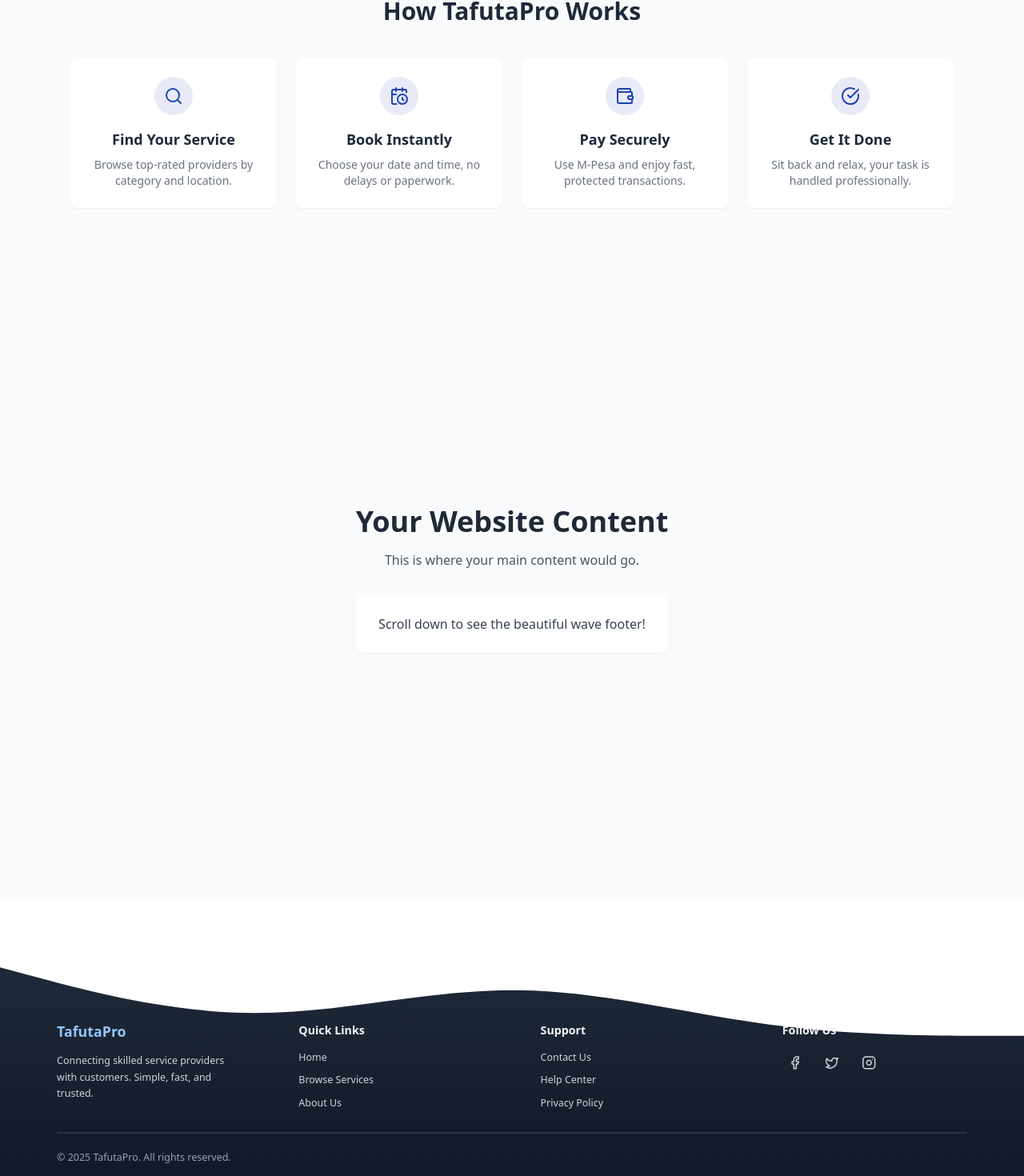
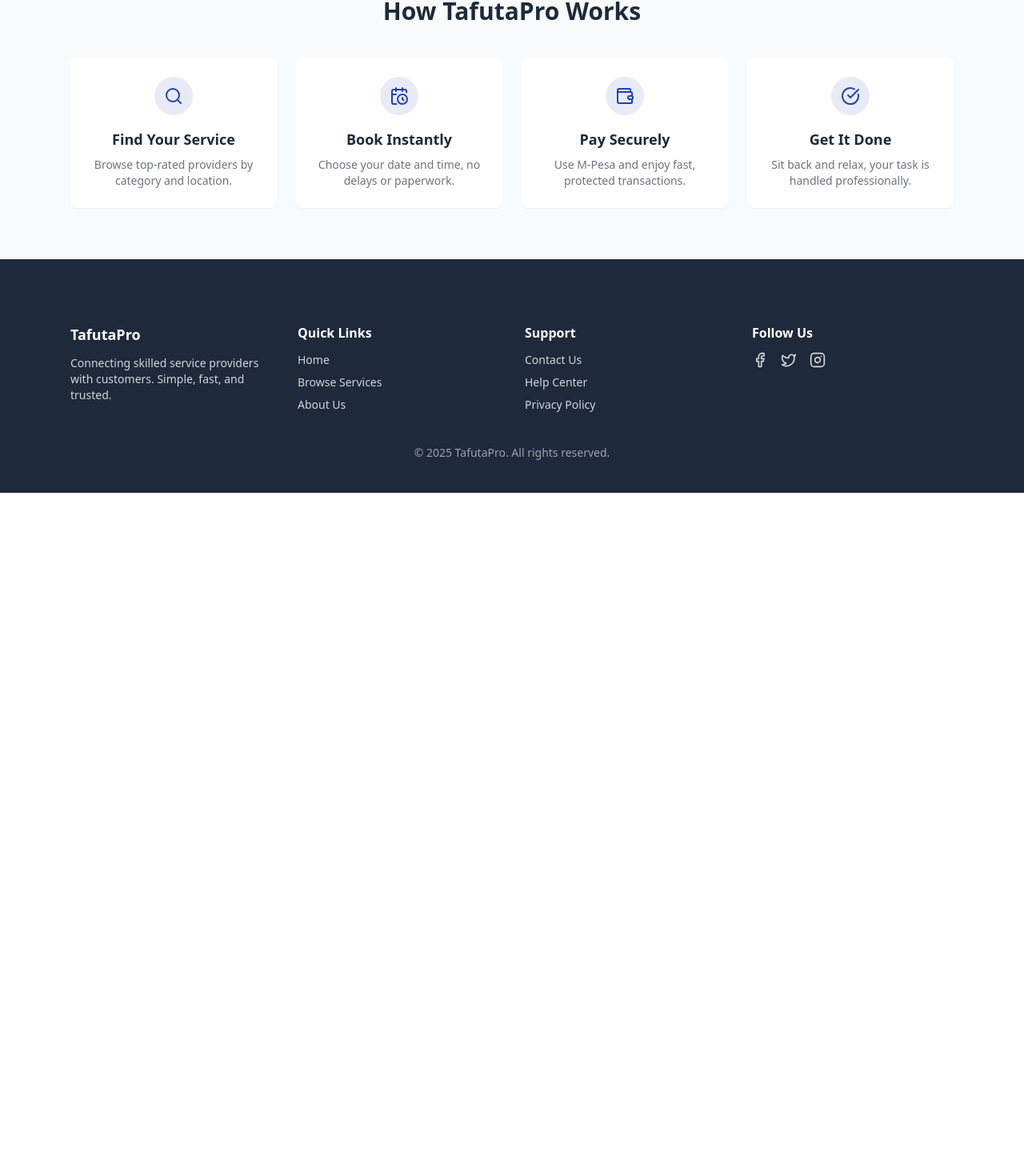
Before and after one commit to jo-oseeph/TafutaPro, a React (Create React App) app: page / in a window 1280 px wide. Shown: the part 788-2258 px from the top of the page at 80% size. After the commit the page ends 1404 px from the top, so only its background shows below. Built offline with nearby package versions, Linux system fonts and the light colour scheme.

Commit message:
footer redesigned

```diff
--- a/src/components/Footer.jsx
+++ b/src/components/Footer.jsx
@@ -1,147 +1,49 @@
 import { Facebook, Twitter, Instagram } from "lucide-react";
+import { Link } from "react-router-dom";
 
 export default function Footer() {
   return (
-    <div className="relative">
-      {/* Main content area to show the footer in context */}
-      <div className="min-h-screen bg-gray-50 flex items-center justify-center">
-        <div className="text-center p-8">
-          <h1 className="text-4xl font-bold text-gray-800 mb-4">Your Website Content</h1>
-          <p className="text-gray-600 mb-8">This is where your main content would go.</p>
-          <div className="bg-white p-6 rounded-lg shadow-sm">
-            <p className="text-gray-700">Scroll down to see the beautiful wave footer!</p>
+    <footer className="relative bg-heading text-white pt-20 pb-10">
+
+      <div className="max-w-6xl mx-auto px-6 grid gap-8 sm:grid-cols-2 md:grid-cols-4">
+        <div>
+          <h3 className="text-lg font-bold mb-3">TafutaPro</h3>
+          <p className="text-sm text-gray-300">
+            Connecting skilled service providers with customers. Simple, fast, and trusted.
+          </p>
+        </div>
+
+        <div>
+          <h4 className="text-base font-semibold mb-3">Quick Links</h4>
+          <ul className="space-y-2 text-sm text-gray-300">
+            <li><Link to="/">Home</Link></li>
+            <li><Link to="/services">Browse Services</Link></li>
+            <li><Link to="/about">About Us</Link></li>
+          </ul>
+        </div>
+
+        <div>
+          <h4 className="text-base font-semibold mb-3">Support</h4>
+          <ul className="space-y-2 text-sm text-gray-300">
+            <li><Link to="/contact">Contact Us</Link></li>
+            <li><Link to="#">Help Center</Link></li>
+            <li><Link to="#">Privacy Policy</Link></li>
+          </ul>
+        </div>
+
+        <div>
+          <h4 className="text-base font-semibold mb-3">Follow Us</h4>
+          <div className="flex gap-4 text-gray-300">
+            <a href="#c"><Facebook className="w-5 h-5 hover:text-white" /></a>
+            <a href="#c"><Twitter className="w-5 h-5 hover:text-white" /></a>
+            <a href="#c"><Instagram className="w-5 h-5 hover:text-white" /></a>
           </div>
         </div>
       </div>
 
-      {/* Footer with integrated wave background */}
-      <footer className="relative">
-        {/* Wave SVG Background */}
-        <svg
-          className="w-full h-auto"
-          viewBox="0 0 1440 400"
-          fill="none"
-          xmlns="http://www.w3.org/2000/svg"
-          preserveAspectRatio="none"
-        >
-          {/* Gradient Definition */}
-          <defs>
-            <linearGradient id="waveGradient" x1="0%" y1="0%" x2="0%" y2="100%">
-              <stop offset="0%" stopColor="#1f2937" />
-              <stop offset="100%" stopColor="#111827" />
-            </linearGradient>
-          </defs>
-
-          {/* Wave Path */}
-          <path
-            d="M0,96L60,112C120,128,240,160,360,160C480,160,600,128,720,128C840,128,960,160,1080,176C1200,192,1320,192,1380,192L1440,192V400H1380C1320,400,1200,400,1080,400C960,400,840,400,720,400C600,400,480,400,360,400C240,400,120,400,60,400H0V96Z"
-            fill="url(#waveGradient)"
-          />
-
-          {/* Footer Content Overlay */}
-          <foreignObject x="0" y="140" width="1440" height="260">
-            <div className="w-full h-full px-4 sm:px-6 lg:px-8 py-8">
-              <div className="max-w-7xl mx-auto">
-                {/* Main Footer Content */}
-                <div className="grid gap-8 sm:gap-12 md:gap-16 lg:gap-20 grid-cols-1 sm:grid-cols-2 lg:grid-cols-4 mb-8">
-                  {/* Brand Section */}
-                  <div className="text-white text-left">
-                    <h3 className="text-xl font-bold mb-4 text-blue-300">TafutaPro</h3>
-                    <p className="text-sm text-gray-300 leading-relaxed max-w-xs">
-                      Connecting skilled service providers with customers. Simple, fast, and trusted.
-                    </p>
-                  </div>
-
-                  {/* Quick Links */}
-                  <div className="text-white text-left">
-                    <h4 className="text-base font-semibold mb-4 text-gray-100">Quick Links</h4>
-                    <ul className="space-y-3 text-sm">
-                      <li>
-                        <a href="/" className="text-gray-300 hover:text-blue-300 hover:pl-2 transition-all duration-300 inline-block relative group">
-                          <span className="relative z-10">Home</span>
-                          <span className="absolute left-0 top-0 w-0 h-full bg-blue-300 bg-opacity-10 group-hover:w-full transition-all duration-300 -z-10"></span>
-                        </a>
-                      </li>
-                      <li>
-                        <a href="/services" className="text-gray-300 hover:text-blue-300 hover:pl-2 transition-all duration-300 inline-block relative group">
-                          <span className="relative z-10">Browse Services</span>
-                          <span className="absolute left-0 top-0 w-0 h-full bg-blue-300 bg-opacity-10 group-hover:w-full transition-all duration-300 -z-10"></span>
-                        </a>
-                      </li>
-                      <li>
-                        <a href="/about" className="text-gray-300 hover:text-blue-300 hover:pl-2 transition-all duration-300 inline-block relative group">
-                          <span className="relative z-10">About Us</span>
-                          <span className="absolute left-0 top-0 w-0 h-full bg-blue-300 bg-opacity-10 group-hover:w-full transition-all duration-300 -z-10"></span>
-                        </a>
-                      </li>
-                    </ul>
-                  </div>
-
-                  {/* Support */}
-                  <div className="text-white text-left">
-                    <h4 className="text-base font-semibold mb-4 text-gray-100">Support</h4>
-                    <ul className="space-y-3 text-sm">
-                      <li>
-                        <a href="/contact" className="text-gray-300 hover:text-blue-300 hover:pl-2 transition-all duration-300 inline-block relative group">
-                          <span className="relative z-10">Contact Us</span>
-                          <span className="absolute left-0 top-0 w-0 h-full bg-blue-300 bg-opacity-10 group-hover:w-full transition-all duration-300 -z-10"></span>
-                        </a>
-                      </li>
-                      <li>
-                        <a href="#c" className="text-gray-300 hover:text-blue-300 hover:pl-2 transition-all duration-300 inline-block relative group">
-                          <span className="relative z-10">Help Center</span>
-                          <span className="absolute left-0 top-0 w-0 h-full bg-blue-300 bg-opacity-10 group-hover:w-full transition-all duration-300 -z-10"></span>
-                        </a>
-                      </li>
-                      <li>
-                        <a href="#c" className="text-gray-300 hover:text-blue-300 hover:pl-2 transition-all duration-300 inline-block relative group">
-                          <span className="relative z-10">Privacy Policy</span>
-                          <span className="absolute left-0 top-0 w-0 h-full bg-blue-300 bg-opacity-10 group-hover:w-full transition-all duration-300 -z-10"></span>
-                        </a>
-                      </li>
-                    </ul>
-                  </div>
-
-                  {/* Social Media */}
-                  <div className="text-white text-left">
-                    <h4 className="text-base font-semibold mb-4 text-gray-100">Follow Us</h4>
-                    <div className="flex gap-4">
-                      <a
-                        href="#c"
-                        className="text-gray-300 hover:text-blue-300 transition-all duration-300 hover:scale-110 hover:rotate-6 hover:shadow-lg p-2 rounded-full hover:bg-blue-300 hover:bg-opacity-10"
-                        aria-label="Facebook"
-                      >
-                        <Facebook className="w-5 h-5" />
-                      </a>
-                      <a
-                        href="#c"
-                        className="text-gray-300 hover:text-blue-300 transition-all duration-300 hover:scale-110 hover:-rotate-6 hover:shadow-lg p-2 rounded-full hover:bg-blue-300 hover:bg-opacity-10"
-                        aria-label="Twitter"
-                      >
-                        <Twitter className="w-5 h-5" />
-                      </a>
-                      <a
-                        href="#c"
-                        className="text-gray-300 hover:text-blue-300 transition-all duration-300 hover:scale-110 hover:rotate-3 hover:shadow-lg p-2 rounded-full hover:bg-blue-300 hover:bg-opacity-10"
-                        aria-label="Instagram"
-                      >
-                        <Instagram className="w-5 h-5" />
-                      </a>
-                    </div>
-                  </div>
-                </div>
-
-                {/* Copyright */}
-                <div className="pt-6 border-t border-gray-600 text-center sm:text-left">
-                  <p className="text-sm text-gray-400">
-                    © {new Date().getFullYear()} TafutaPro. All rights reserved.
-                  </p>
-                </div>
-              </div>
-            </div>
-          </foreignObject>
-        </svg>
-      </footer>
-    </div>
+      <div className="mt-10 text-center text-sm text-gray-400">
+        © {new Date().getFullYear()} TafutaPro. All rights reserved.
+      </div>
+    </footer>
   );
 }
```
